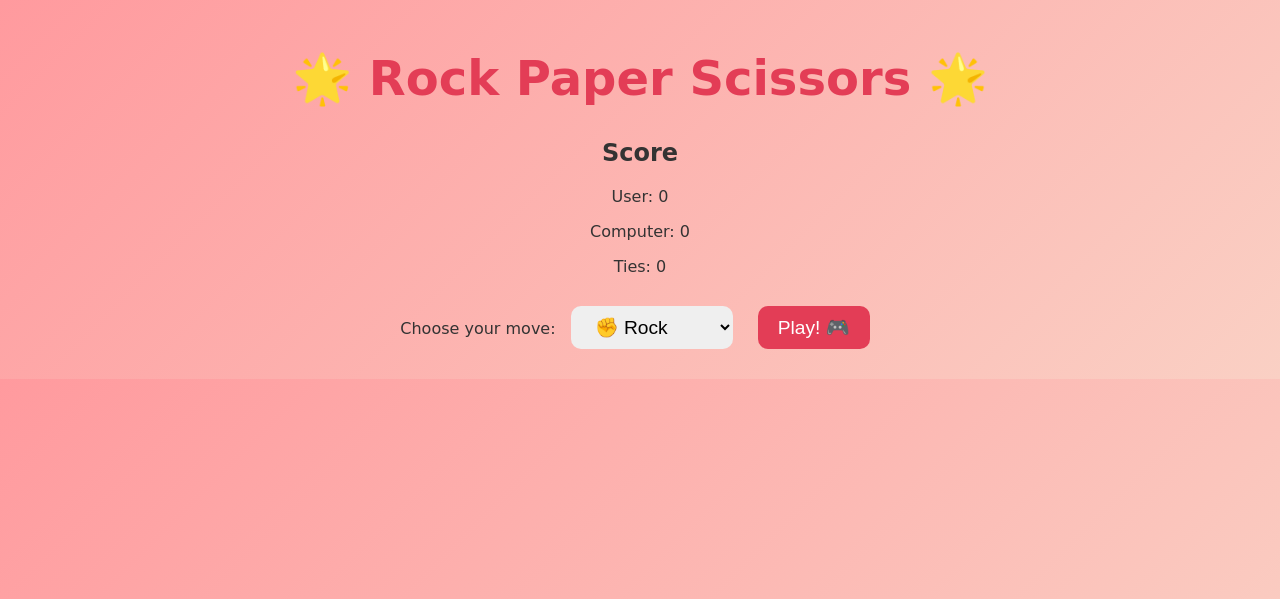
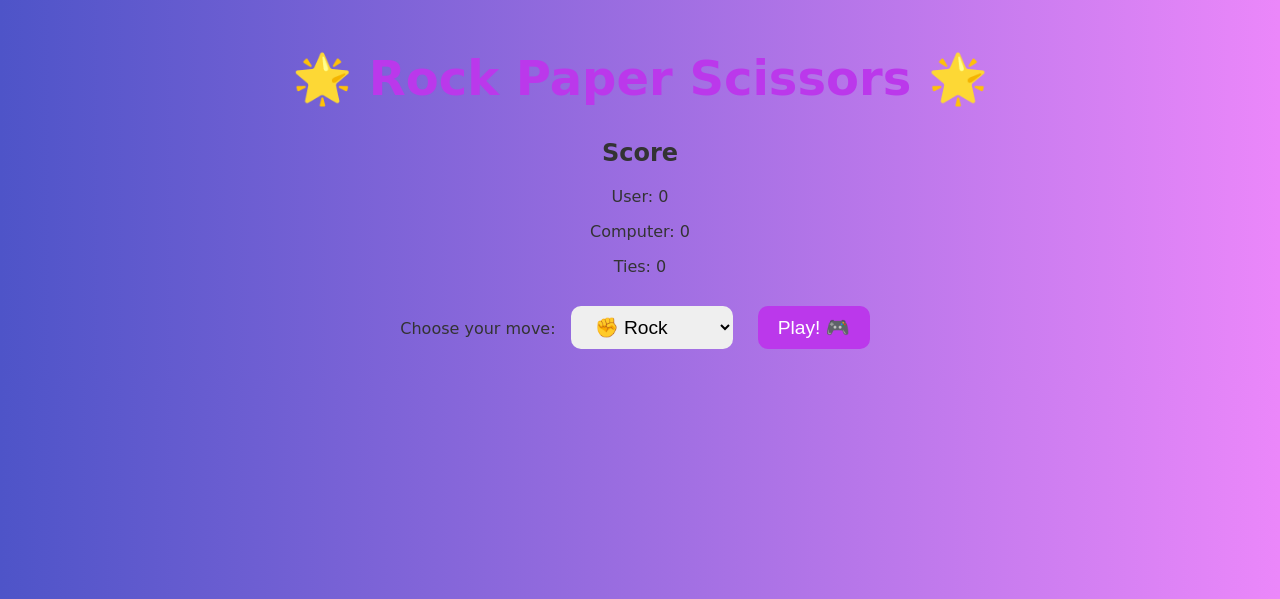
Before and after one commit to MuhuliseniM/rock_Paper_Scissors_game, a Flask app: page / in a window 1280 px wide. Shown: the top 599 px of the page. Run offline with Flask 3, Linux system fonts and the light colour scheme.

Commit message:
Add files via upload

```diff
--- a/static/style.css
+++ b/static/style.css
@@ -1,7 +1,7 @@
 /* static/style.css */
 body {
     font-family: "Comic Sans MS", cursive, sans-serif;
-    background: linear-gradient(135deg, #ff9a9e, #fad0c4);
+    background: linear-gradient(to right, #4e54c8, #eb87fa);
     color: #333;
     text-align: center;
     margin-top: 50px;
@@ -9,7 +9,7 @@ body {
 
 h1 {
     font-size: 3rem;
-    color: #e33d56;
+    color: #bb38eb;
 }
 
 form {
@@ -25,7 +25,7 @@ select, button {
 }
 
 button {
-    background-color: #e33d56;
+    background-color: #bb38eb;
     color: white;
     cursor: pointer;
     transition: transform 0.3s ease;
```
